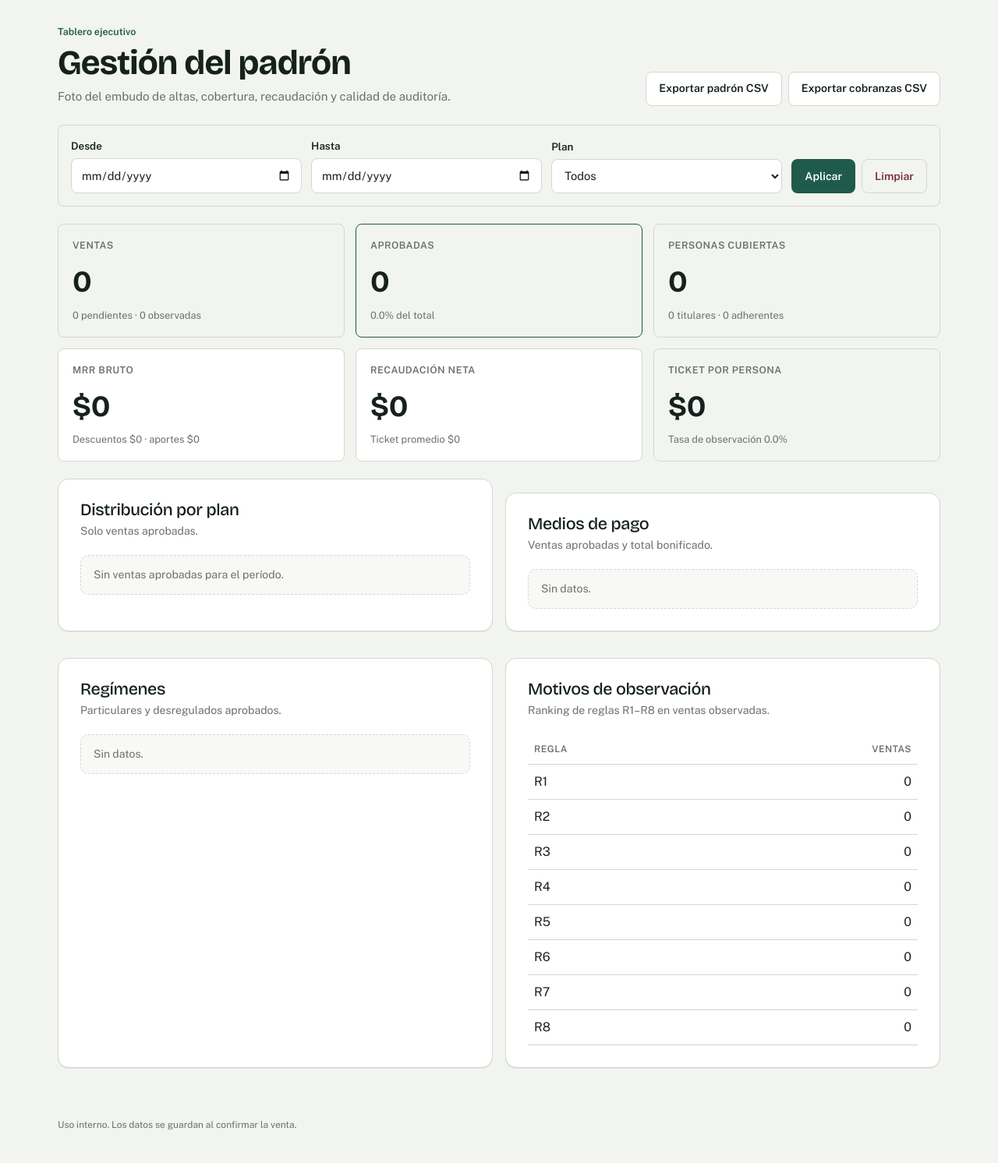
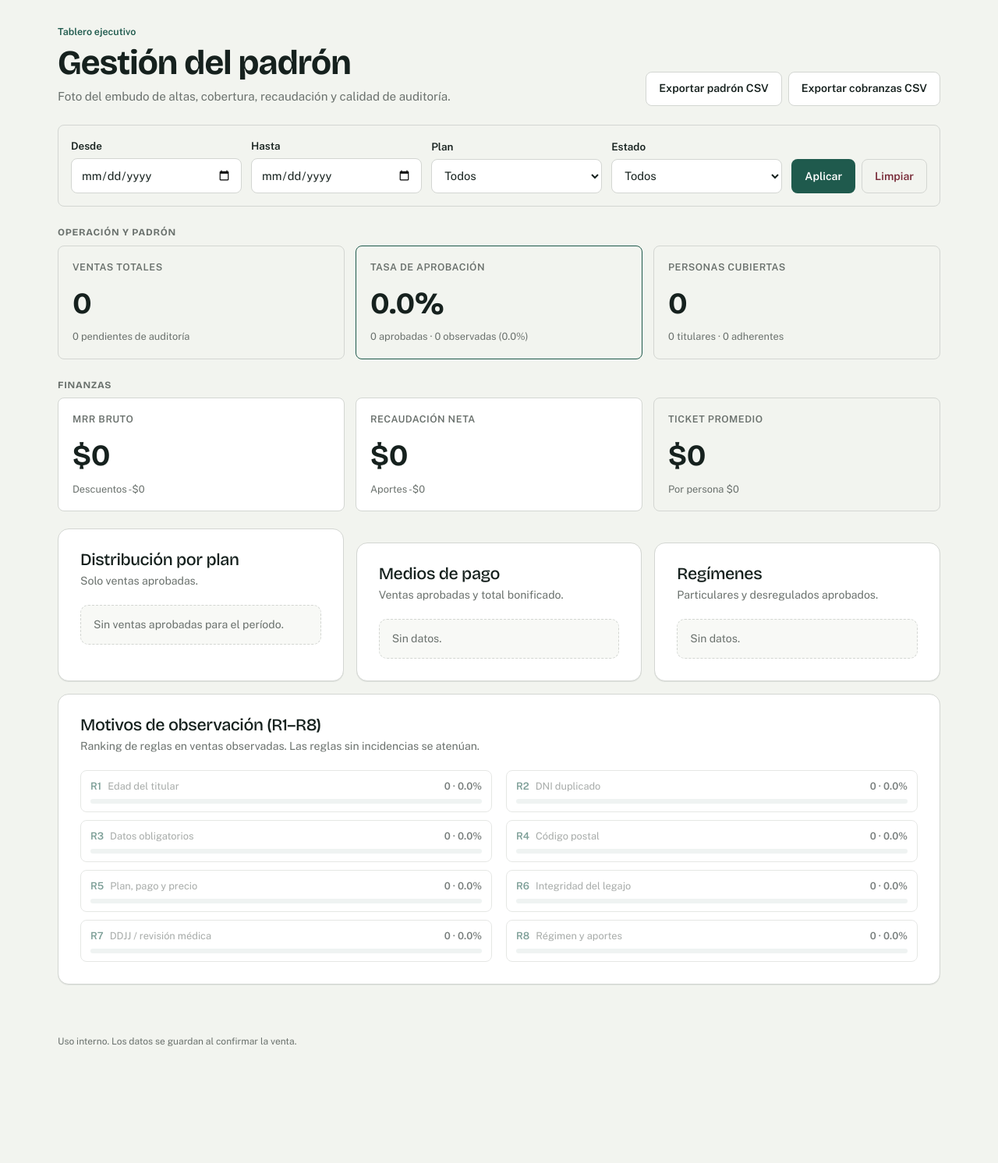
Before and after one commit to EduardoSegui/APP-HARNESS, a FastAPI app: page /dashboard in a window 1280 px wide. Shown: the part 73-1565 px from the top of the page at 78% size. After the commit the page ends 1415 px from the top, so only its background shows below. Run offline with FastAPI, Linux system fonts and the light colour scheme; some libraries are stand-ins or nearby versions.

Commit message:
feat(F22): tablero con KPIs, barras y filtros

```diff
--- a/features.json
+++ b/features.json
@@ -142,7 +142,7 @@
       "titulo": "Tablero con KPIs, barras y filtros de exportación",
       "descripcion": "KPIs separados, porcentajes y barras de proporción, grilla compacta de motivos y exportaciones sincronizadas con filtros.",
       "packet": "features/F22.md",
-      "passes": false
+      "passes": true
     }
   ]
 }
--- a/src/ventas_app/routers/api.py
+++ b/src/ventas_app/routers/api.py
@@ -87,6 +87,7 @@ def metricas_endpoint(
     desde: date | None = None,
     hasta: date | None = None,
     plan_id: int | None = None,
+    estado: str | None = None,
 ) -> MetricasOut:
     """Devuelve las métricas ejecutivas del negocio."""
     try:
@@ -96,6 +97,7 @@ def metricas_endpoint(
                 desde=desde,
                 hasta=hasta,
                 plan_id=plan_id,
+                estado=estado,
             )
         )
     except ValueError as exc:
@@ -113,8 +115,9 @@ def exportar_endpoint(
     desde: date | None = None,
     hasta: date | None = None,
     plan_id: int | None = None,
+    estado: str | None = None,
 ) -> Response:
-    """Exporta el padrón aprobado o el lote de cobranzas."""
+    """Exporta el padrón o lote según los filtros activos."""
     try:
         contenido, media_type, nombre = generar_exportacion(
             db,
@@ -123,6 +126,7 @@ def exportar_endpoint(
             desde=desde,
             hasta=hasta,
             plan_id=plan_id,
+            estado=estado,
         )
     except ValueError as exc:
         raise HTTPException(
--- a/src/ventas_app/schemas.py
+++ b/src/ventas_app/schemas.py
@@ -448,13 +448,16 @@ class DistribucionOut(BaseModel):
     etiqueta: str
     cantidad: int
     total: int
+    porcentaje: float
 
 
 class MotivoObservacionOut(BaseModel):
     """Cantidad de ventas observadas por código de regla."""
 
     codigo: str
+    etiqueta: str
     cantidad: int
+    porcentaje: float
 
 
 class MetricasOut(BaseModel):
@@ -463,6 +466,7 @@ class MetricasOut(BaseModel):
     desde: date | None
     hasta: date | None
     plan_id: int | None
+    estado: str | None
     total_ventas: int
     pendientes: int
     aprobadas: int
--- a/src/ventas_app/static/css/design.css
+++ b/src/ventas_app/static/css/design.css
@@ -1045,7 +1045,26 @@ a {
 }
 
 .filter-grid--dashboard {
-  grid-template-columns: repeat(3, minmax(0, 1fr)) auto;
+  grid-template-columns: repeat(4, minmax(0, 1fr)) auto;
+}
+
+.dashboard-section-title {
+  margin: 26px 0 10px;
+  color: var(--muted);
+  font-size: 0.78rem;
+  font-weight: 700;
+  letter-spacing: 0.06em;
+  text-transform: uppercase;
+}
+
+.dashboard-filter-note {
+  margin: -4px 0 18px;
+  padding: 10px 14px;
+  border-left: 3px solid var(--verde);
+  background: var(--verde-suave);
+  color: var(--verde);
+  font-size: 0.84rem;
+  font-weight: 600;
 }
 
 .dashboard-grid {
@@ -1099,6 +1118,85 @@ a {
   gap: 16px;
 }
 
+.dashboard-tables--tri {
+  grid-template-columns: repeat(3, minmax(0, 1fr));
+}
+
+.dashboard-motivos {
+  margin-top: 16px;
+}
+
+.dist-label {
+  display: block;
+  margin-bottom: 5px;
+}
+
+.dist-pct {
+  color: var(--muted);
+  font-size: 0.78rem;
+  font-weight: 500;
+}
+
+.prop-bar {
+  display: block;
+  width: 100%;
+  min-width: 60px;
+  height: 6px;
+  overflow: hidden;
+  border-radius: 999px;
+  background: var(--verde-suave);
+}
+
+.prop-bar__fill {
+  display: block;
+  height: 100%;
+  border-radius: inherit;
+  background: var(--verde);
+}
+
+.motivos-grid {
+  display: grid;
+  grid-template-columns: repeat(2, minmax(0, 1fr));
+  gap: 10px 18px;
+}
+
+.motivo {
+  padding: 10px 12px;
+  border: 1px solid var(--linea);
+  border-radius: var(--radio-control);
+  background: var(--blanco);
+}
+
+.motivo--zero {
+  opacity: 0.58;
+}
+
+.motivo__head {
+  display: grid;
+  grid-template-columns: auto minmax(0, 1fr) auto;
+  gap: 8px;
+  align-items: baseline;
+  margin-bottom: 7px;
+  font-size: 0.8rem;
+}
+
+.motivo__head strong {
+  color: var(--verde);
+}
+
+.motivo__head span:nth-child(2) {
+  overflow: hidden;
+  color: var(--muted);
+  text-overflow: ellipsis;
+  white-space: nowrap;
+}
+
+.motivo__value {
+  color: var(--tinta);
+  font-weight: 600;
+  white-space: nowrap;
+}
+
 .dashboard-table {
   width: 100%;
   border-collapse: collapse;
@@ -1125,10 +1223,14 @@ a {
 
 @media (max-width: 1100px) {
   .filter-grid--dashboard {
-    grid-template-columns: repeat(3, minmax(0, 1fr));
+    grid-template-columns: repeat(2, minmax(0, 1fr));
   }
 
   .dashboard-grid {
+    grid-template-columns: repeat(2, minmax(0, 1fr));
+  }
+
+  .dashboard-tables--tri {
     grid-template-columns: repeat(2, minmax(0, 1fr));
   }
 }
@@ -1136,7 +1238,9 @@ a {
 @media (max-width: 640px) {
   .filter-grid--dashboard,
   .dashboard-grid,
-  .dashboard-tables {
+  .dashboard-tables,
+  .dashboard-tables--tri,
+  .motivos-grid {
     grid-template-columns: 1fr;
   }
 }
--- a/src/ventas_app/templates/dashboard.html
+++ b/src/ventas_app/templates/dashboard.html
@@ -13,8 +13,8 @@
       </p>
     </div>
     <div class="page-head__actions">
-      <a href="/api/exportar/padron?formato=csv" class="btn btn--secondary">Exportar padrón CSV</a>
-      <a href="/api/exportar/cobranzas?formato=csv" class="btn btn--secondary">Exportar cobranzas CSV</a>
+      <a href="{{ url_export_padron }}" class="btn btn--secondary">Exportar padrón CSV</a>
+      <a href="{{ url_export_cobranzas }}" class="btn btn--secondary">Exportar cobranzas CSV</a>
     </div>
   </div>
 
@@ -37,6 +37,15 @@
           {% endfor %}
         </select>
       </div>
+      <div class="field">
+        <label for="dashboard-estado" class="field-label">Estado</label>
+        <select id="dashboard-estado" name="estado" class="field-select">
+          <option value="">Todos</option>
+          <option value="APROBADA"{% if filtros.estado == "APROBADA" %} selected{% endif %}>Aprobada</option>
+          <option value="PENDIENTE_VERIFICACION"{% if filtros.estado == "PENDIENTE_VERIFICACION" %} selected{% endif %}>Pendiente</option>
+          <option value="OBSERVADA"{% if filtros.estado == "OBSERVADA" %} selected{% endif %}>Observada</option>
+        </select>
+      </div>
       <div class="filter-actions">
         <button type="submit" class="btn btn--primary">Aplicar</button>
         <a href="/dashboard" class="btn btn--quiet">Limpiar</a>
@@ -44,40 +53,51 @@
     </div>
   </form>
 
+  {% if hay_filtros %}
+  <p class="dashboard-filter-note" role="status">
+    Métricas y exportación filtradas por la selección actual.
+  </p>
+  {% endif %}
+
+  <h2 class="dashboard-section-title">Operación y padrón</h2>
   <div class="dashboard-grid">
     <article class="kpi-card">
-      <p class="kpi-card__label">Ventas</p>
+      <p class="kpi-card__label">Ventas totales</p>
       <p class="kpi-card__value">{{ metricas.total_ventas }}</p>
-      <p class="kpi-card__meta">{{ metricas.pendientes }} pendientes · {{ metricas.observadas }} observadas</p>
+      <p class="kpi-card__meta">{{ metricas.pendientes }} pendientes de auditoría</p>
     </article>
     <article class="kpi-card kpi-card--ok">
-      <p class="kpi-card__label">Aprobadas</p>
-      <p class="kpi-card__value">{{ metricas.aprobadas }}</p>
-      <p class="kpi-card__meta">{{ metricas.tasa_aprobacion }}% del total</p>
+      <p class="kpi-card__label">Tasa de aprobación</p>
+      <p class="kpi-card__value">{{ metricas.tasa_aprobacion }}%</p>
+      <p class="kpi-card__meta">{{ metricas.aprobadas }} aprobadas · {{ metricas.observadas }} observadas ({{ metricas.tasa_observacion }}%)</p>
     </article>
     <article class="kpi-card">
       <p class="kpi-card__label">Personas cubiertas</p>
       <p class="kpi-card__value">{{ metricas.personas_cubiertas }}</p>
       <p class="kpi-card__meta">{{ metricas.titulares_cubiertos }} titulares · {{ metricas.adherentes_cubiertos }} adherentes</p>
     </article>
+  </div>
+
+  <h2 class="dashboard-section-title">Finanzas</h2>
+  <div class="dashboard-grid">
     <article class="kpi-card kpi-card--money">
       <p class="kpi-card__label">MRR bruto</p>
       <p class="kpi-card__value">{{ metricas.mrr_bruto | pesos }}</p>
-      <p class="kpi-card__meta">Descuentos {{ metricas.descuentos | pesos }} · aportes {{ metricas.aportes | pesos }}</p>
+      <p class="kpi-card__meta">Descuentos -{{ metricas.descuentos | pesos }}</p>
     </article>
     <article class="kpi-card kpi-card--money">
       <p class="kpi-card__label">Recaudación neta</p>
       <p class="kpi-card__value">{{ metricas.recaudacion_neta | pesos }}</p>
-      <p class="kpi-card__meta">Ticket promedio {{ metricas.ticket_promedio | pesos }}</p>
+      <p class="kpi-card__meta">Aportes -{{ metricas.aportes | pesos }}</p>
     </article>
     <article class="kpi-card">
-      <p class="kpi-card__label">Ticket por persona</p>
-      <p class="kpi-card__value">{{ metricas.ticket_promedio_persona | pesos }}</p>
-      <p class="kpi-card__meta">Tasa de observación {{ metricas.tasa_observacion }}%</p>
+      <p class="kpi-card__label">Ticket promedio</p>
+      <p class="kpi-card__value">{{ metricas.ticket_promedio | pesos }}</p>
+      <p class="kpi-card__meta">Por persona {{ metricas.ticket_promedio_persona | pesos }}</p>
     </article>
   </div>
 
-  <div class="dashboard-tables">
+  <div class="dashboard-tables dashboard-tables--tri">
     <section class="sheet">
       <div class="sheet__head">
         <div>
@@ -90,7 +110,14 @@
         <thead><tr><th>Plan</th><th class="ledger__th--right">Afiliados</th><th class="ledger__th--right">Total</th></tr></thead>
         <tbody>
           {% for fila in metricas.por_plan %}
-          <tr><td>{{ fila.etiqueta }}</td><td class="ledger__th--right">{{ fila.cantidad }}</td><td class="ledger__th--right">{{ fila.total | pesos }}</td></tr>
+          <tr>
+            <td>
+              <span class="dist-label">{{ fila.etiqueta }}</span>
+              <span class="prop-bar" aria-hidden="true"><span class="prop-bar__fill" style="width: {{ fila.porcentaje }}%"></span></span>
+            </td>
+            <td class="ledger__th--right">{{ fila.cantidad }} <span class="dist-pct">({{ fila.porcentaje }}%)</span></td>
+            <td class="ledger__th--right">{{ fila.total | pesos }}</td>
+          </tr>
           {% endfor %}
         </tbody>
       </table>
@@ -111,7 +138,14 @@
         <thead><tr><th>Medio</th><th class="ledger__th--right">Afiliados</th><th class="ledger__th--right">Total</th></tr></thead>
         <tbody>
           {% for fila in metricas.por_medio_pago %}
-          <tr><td>{{ fila.etiqueta }}</td><td class="ledger__th--right">{{ fila.cantidad }}</td><td class="ledger__th--right">{{ fila.total | pesos }}</td></tr>
+          <tr>
+            <td>
+              <span class="dist-label">{{ fila.etiqueta }}</span>
+              <span class="prop-bar" aria-hidden="true"><span class="prop-bar__fill" style="width: {{ fila.porcentaje }}%"></span></span>
+            </td>
+            <td class="ledger__th--right">{{ fila.cantidad }} <span class="dist-pct">({{ fila.porcentaje }}%)</span></td>
+            <td class="ledger__th--right">{{ fila.total | pesos }}</td>
+          </tr>
           {% endfor %}
         </tbody>
       </table>
@@ -132,7 +166,14 @@
         <thead><tr><th>Régimen</th><th class="ledger__th--right">Afiliados</th><th class="ledger__th--right">Total</th></tr></thead>
         <tbody>
           {% for fila in metricas.por_regimen %}
-          <tr><td>{{ fila.etiqueta }}</td><td class="ledger__th--right">{{ fila.cantidad }}</td><td class="ledger__th--right">{{ fila.total | pesos }}</td></tr>
+          <tr>
+            <td>
+              <span class="dist-label">{{ fila.etiqueta }}</span>
+              <span class="prop-bar" aria-hidden="true"><span class="prop-bar__fill" style="width: {{ fila.porcentaje }}%"></span></span>
+            </td>
+            <td class="ledger__th--right">{{ fila.cantidad }} <span class="dist-pct">({{ fila.porcentaje }}%)</span></td>
+            <td class="ledger__th--right">{{ fila.total | pesos }}</td>
+          </tr>
           {% endfor %}
         </tbody>
       </table>
@@ -140,23 +181,27 @@
       <p class="empty-inline">Sin datos.</p>
       {% endif %}
     </section>
+  </div>
 
-    <section class="sheet">
+  <section class="sheet dashboard-motivos">
     <div class="sheet__head">
       <div>
-          <h2 class="sheet__title">Motivos de observación</h2>
-          <p class="sheet__hint">Ranking de reglas R1–R8 en ventas observadas.</p>
+        <h2 class="sheet__title">Motivos de observación (R1–R8)</h2>
+        <p class="sheet__hint">Ranking de reglas en ventas observadas. Las reglas sin incidencias se atenúan.</p>
       </div>
     </div>
-      <table class="dashboard-table">
-        <thead><tr><th>Regla</th><th class="ledger__th--right">Ventas</th></tr></thead>
-        <tbody>
+    <div class="motivos-grid">
       {% for motivo in metricas.motivos_observacion %}
-          <tr><td>{{ motivo.codigo }}</td><td class="ledger__th--right">{{ motivo.cantidad }}</td></tr>
+      <article class="motivo{% if motivo.cantidad == 0 %} motivo--zero{% endif %}">
+        <div class="motivo__head">
+          <strong>{{ motivo.codigo }}</strong>
+          <span>{{ motivo.etiqueta }}</span>
+          <span class="motivo__value">{{ motivo.cantidad }} · {{ motivo.porcentaje }}%</span>
+        </div>
+        <span class="prop-bar" aria-hidden="true"><span class="prop-bar__fill" style="width: {{ motivo.porcentaje }}%"></span></span>
+      </article>
       {% endfor %}
-        </tbody>
-      </table>
+    </div>
   </section>
-  </div>
 </main>
 {% endblock %}
```
Also changed, not shown: CHECKPOINT.md (+20 -22 lines), STATE.md (+5 -5 lines), docs/journal/2026.md (+22 -0 lines), features/F22.md (+14 -14 lines), src/ventas_app/routers/web.py (+24 -6 lines), src/ventas_app/services/exportacion.py (+8 -6 lines), src/ventas_app/services/metricas.py (+41 -2 lines), tests/test_metricas.py (+42 -1 lines). Lines whose indentation alone changed are shown as unchanged.
